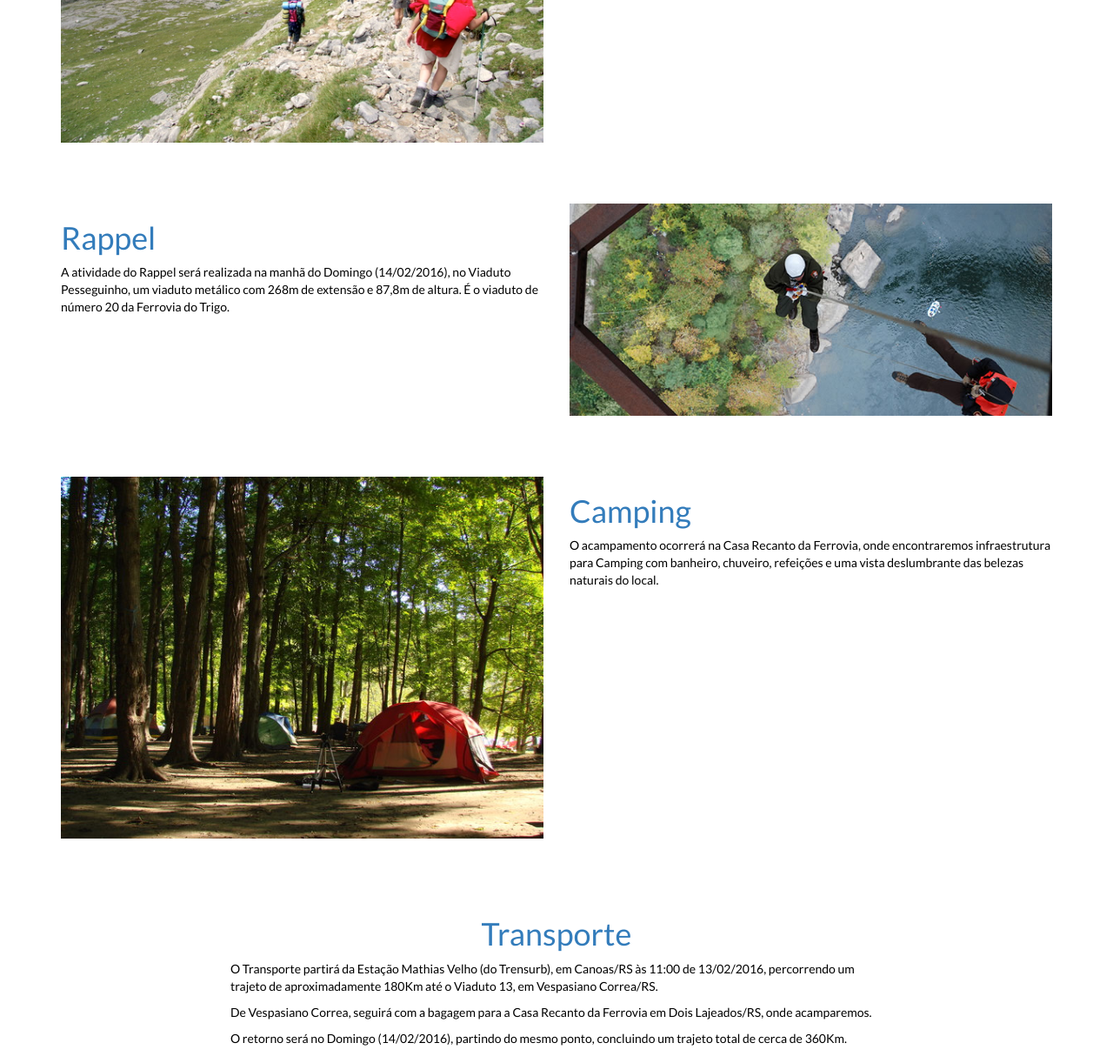
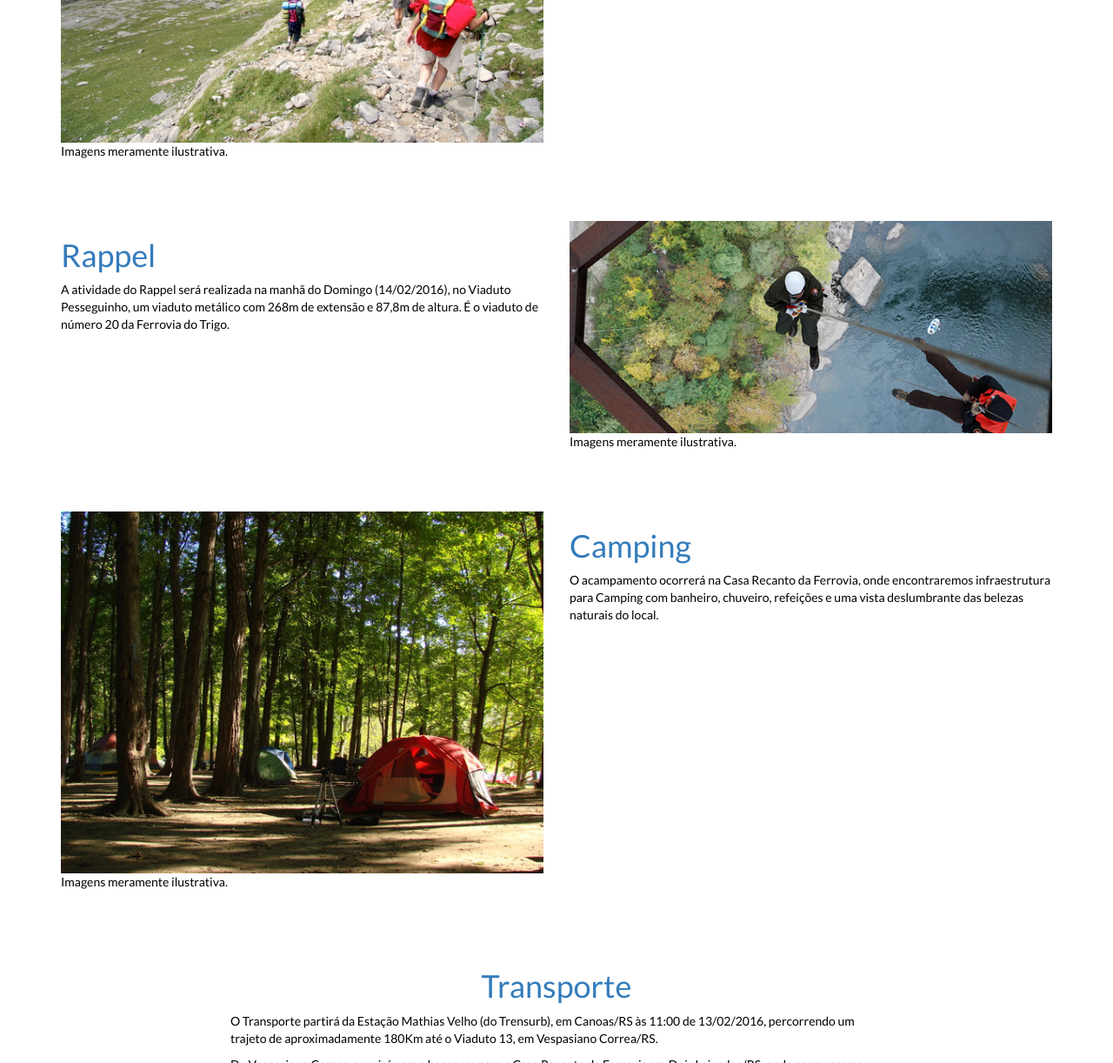
Before and after one commit to ftonato/V13-SL, a plain HTML site: page index.html in a window 1280 px wide. Shown: the part 1088-2310 px from the top of the page at 87% size. Drawn offline with nearby package versions, Linux system fonts and the light colour scheme.

Commit message:
Update index.html

```diff
--- a/index.html
+++ b/index.html
@@ -47,6 +47,7 @@
 		<div class="row">
 			<div class="col-md-6">
 				<img src="./media/trekking.jpg" class="img-responsive">
+				<span>Imagens meramente ilustrativa.</span>
 			</div>
 			<div class="col-md-6">
 				<h1 class="text-primary">Trekking</h1>
@@ -77,6 +78,7 @@
 			</div>
 			<div class="col-md-6">
 				<img src="./media/rappel.jpg" class="img-responsive">
+				<span>Imagens meramente ilustrativa.</span>
 			</div>
 		</div>
 	</div>
@@ -86,6 +88,7 @@
 		<div class="row">
 			<div class="col-md-6">
 				<img src="./media/camping.jpg" class="img-responsive">
+				<span>Imagens meramente ilustrativa.</span>
 			</div>
 			<div class="col-md-6">
 				<h1 class="text-primary">Camping</h1>
```
